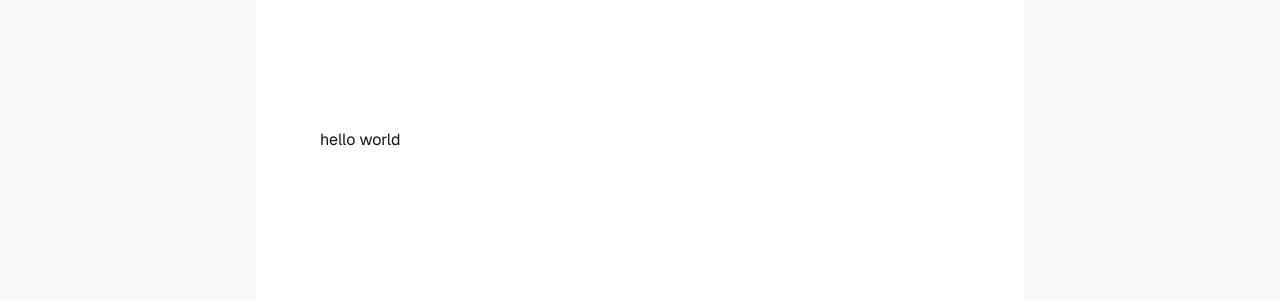
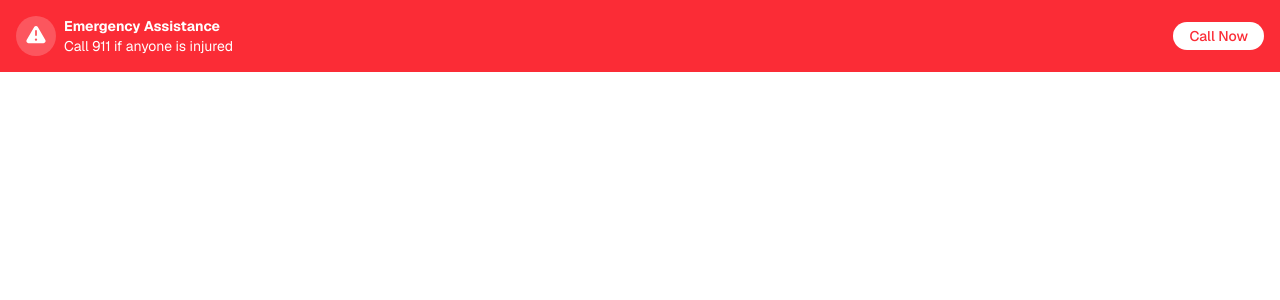
Before and after one commit to erodriiguezz/claimvault, a Next.js app: page / in a window 1280 px wide. Shown: the top 300 px of the page. Built offline with nearby package versions, Linux system fonts and the light colour scheme.

Commit message:
added emergency banner

```diff
--- a/app/layout.js
+++ b/app/layout.js
@@ -12,18 +12,14 @@ const geistMono = Geist_Mono({
 });
 
 export const metadata = {
-  title: "Create Next App",
-  description: "Generated by create next app",
+  title: "ClaimVault",
+  description: "A secure, all-in-one vault for your essential documents — from registration and insurance details to medical IDs, claims, and legal contacts. Keep everything organized, accessible, and ready when you need it most.",
 };
 
 export default function RootLayout({ children }) {
   return (
     <html lang="en">
-      <body
-        className={`${geistSans.variable} ${geistMono.variable} antialiased`}
-      >
-        {children}
-      </body>
+      <body className={`${geistSans.variable} ${geistMono.variable} antialiased`}>{children}</body>
     </html>
   );
 }
--- a/app/page.js
+++ b/app/page.js
@@ -1,10 +1,23 @@
-import Image from "next/image";
+import { ExclamationTriangleIcon } from "@heroicons/react/20/solid";
 
 export default function Home() {
   return (
-    <div className="flex min-h-screen items-center justify-center bg-zinc-50 font-sans dark:bg-black">
-      <main className="flex min-h-screen w-full max-w-3xl flex-col items-center justify-between py-32 px-16 bg-white dark:bg-black sm:items-start">
-        <h1>hello world</h1>
+    <div className="bg-zinc-50 font-sans dark:bg-black">
+      <main className="">
+        <div className="bg-red-500 text-white p-4 flex justify-between items-center gap-2">
+          <div className="flex items-center gap-2">
+            <div className="h-full bg-white/20 inline-block rounded-full p-2">
+              <ExclamationTriangleIcon className="h-6 w-6 text-white" />
+            </div>
+
+            <div>
+              <p className="text-sm font-bold">Emergency Assistance</p>
+              <p className="text-sm">Call 911 if anyone is injured</p>
+            </div>
+          </div>
+
+          <button className="bg-white rounded-full text-red-500 px-4 py-1 text-sm font-medium">Call Now</button>
+        </div>
       </main>
     </div>
   );
--- a/package.json
+++ b/package.json
@@ -9,14 +9,16 @@
     "lint": "eslint"
   },
   "dependencies": {
+    "@heroicons/react": "^2.2.0",
     "next": "16.0.0",
+    "postcss": "^8.5.6",
     "react": "19.2.0",
     "react-dom": "19.2.0"
   },
   "devDependencies": {
-    "@tailwindcss/postcss": "^4",
+    "@tailwindcss/postcss": "^4.1.16",
     "eslint": "^9",
     "eslint-config-next": "16.0.0",
-    "tailwindcss": "^4"
+    "tailwindcss": "^4.1.16"
   }
 }
```
Also changed, not shown: 1 other file (tests, documents, lock files or other folders).
